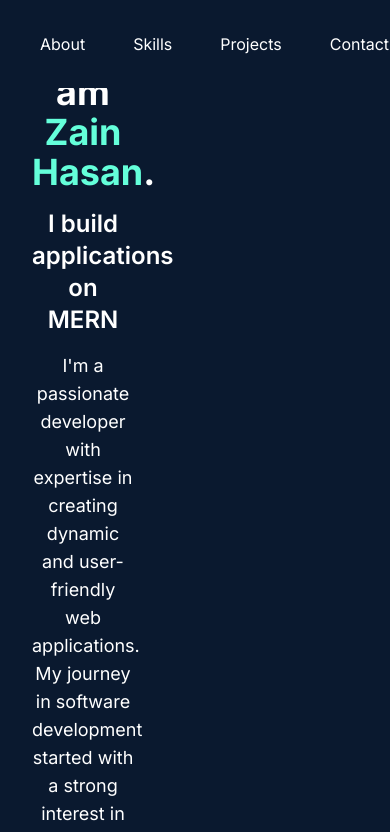
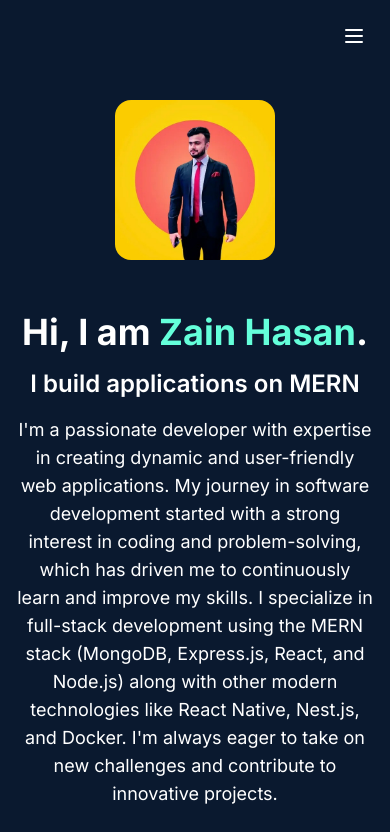
Before and after one commit to ZainHasan97-Razi/profile, a Next.js app: page / in a window 390 px wide. Shown: the top 832 px of the page. Built offline with nearby package versions, Linux system fonts and the light colour scheme.

Commit message:
style updation

```diff
--- a/app/components/bubble.js
+++ b/app/components/bubble.js
@@ -6,6 +6,10 @@ const Canvas = ({ particlesCount, data }) => {
     width: window.innerWidth - 64,
     height: window.innerHeight / 2 - 64,
   });
+
+  const isMobileView = React.useMemo(() => {
+    return window.innerWidth < 768;
+  }, []);
 
   useEffect(() => {
     const handleResize = () => {
@@ -23,7 +27,7 @@ const Canvas = ({ particlesCount, data }) => {
     const canvas = canvasRef.current;
     const context = canvas.getContext("2d");
 
-    const particleSize = 80;
+    const particleSize = isMobileView ? 50 : 80;
     const radius = particleSize / 2;
 
     const particles = data.map((skill) => {
--- a/app/components/header.js
+++ b/app/components/header.js
@@ -1,8 +1,67 @@
+// "use client";
+// import React, { useState, useEffect } from "react";
+
+// const Header = () => {
+//   const [scrolled, setScrolled] = useState(false);
+
+//   useEffect(() => {
+//     const handleScroll = () => {
+//       setScrolled(window.scrollY > 0);
+//     };
+//     window.addEventListener("scroll", handleScroll);
+//     return () => {
+//       window.removeEventListener("scroll", handleScroll);
+//     };
+//   }, []);
+
+//   return (
+//     <header className={`fixed w-full z-10 transition-colors duration-500 ${scrolled ? "bg-darker" : "bg-dark"}`}>
+//       <div className="container mx-auto flex justify-between items-center p-6">
+//         <div className="text-primary font-bold text-2xl"></div>
+//         <nav>
+//           <ul className="flex space-x-4 text-white">
+//             <li>
+//               <button className="py-2 px-4 hover:text-primary" onClick={() => scrollToSection("introduction")}>
+//                 About
+//               </button>
+//             </li>
+//             <li>
+//               <button className="py-2 px-4 hover:text-primary" onClick={() => scrollToSection("skills")}>
+//                 Skills
+//               </button>
+//             </li>
+//             <li>
+//               <button className="py-2 px-4 hover:text-primary" onClick={() => scrollToSection("projects")}>
+//                 Projects
+//               </button>
+//             </li>
+//             <li>
+//               <button className="py-2 px-4 hover:text-primary" onClick={() => scrollToSection("contact")}>
+//                 Contact
+//               </button>
+//             </li>
+//           </ul>
+//         </nav>
+//       </div>
+//     </header>
+//   );
+// };
+
+// const scrollToSection = (id) => {
+//   const element = document.getElementById(id);
+//   if (element) {
+//     element.scrollIntoView({ behavior: "smooth" });
+//   }
+// };
+
+// export default Header;
+
 "use client";
 import React, { useState, useEffect } from "react";
 
 const Header = () => {
   const [scrolled, setScrolled] = useState(false);
+  const [menuOpen, setMenuOpen] = useState(false);
 
   useEffect(() => {
     const handleScroll = () => {
@@ -18,8 +77,13 @@ const Header = () => {
     <header className={`fixed w-full z-10 transition-colors duration-500 ${scrolled ? "bg-darker" : "bg-dark"}`}>
       <div className="container mx-auto flex justify-between items-center p-6">
         <div className="text-primary font-bold text-2xl"></div>
-        <nav>
-          <ul className="flex space-x-4 text-white">
+        <button className="md:hidden text-white" onClick={() => setMenuOpen(!menuOpen)}>
+          <svg className="w-6 h-6" fill="none" stroke="currentColor" viewBox="0 0 24 24" xmlns="http://www.w3.org/2000/svg">
+            <path strokeLinecap="round" strokeLinejoin="round" strokeWidth="2" d={menuOpen ? "M6 18L18 6M6 6l12 12" : "M4 6h16M4 12h16M4 18h16"}></path>
+          </svg>
+        </button>
+        <nav className={`${menuOpen ? "block" : "hidden"} md:block`}>
+          <ul className="flex flex-col md:flex-row space-y-4 md:space-y-0 md:space-x-4 text-white">
             <li>
               <button className="py-2 px-4 hover:text-primary" onClick={() => scrollToSection("introduction")}>
                 About
--- a/app/components/introduction.js
+++ b/app/components/introduction.js
@@ -1,29 +1,56 @@
+// import React from "react";
+// import "../globals.css";
+
+// const Introduction = () => {
+//   return (
+//     <section id="introduction" className="min-h-[80vh] flex flex-row justify-evenly items-center text-center bg-dark text-white">
+//       {/* bg-gray-700  bg-green-300 */}
+//       <div className="container flex mx-auto items-center justify-center">
+//         <img src="/profile-picture.jpg" className="mt-5 mb-5 rounded-2xl size-80" />
+//       </div>
+//       <div className="container mx-auto p-8 pr-64">
+//         <h1 className="text-4xl md:text-6xl font-bold mb-4">
+//           Hi, I am <span className="text-primary">Zain Hasan</span>.
+//         </h1>
+//         <h2 className="text-2xl md:text-4xl font-semibold mb-4">I build applications on MERN</h2>
+//         <p className="text-lg md:text-xl">
+//           I'm a passionate developer with expertise in creating dynamic and user-friendly web applications. My journey in software development started with a
+//           strong interest in coding and problem-solving, which has driven me to continuously learn and improve my skills. I specialize in full-stack development
+//           using the MERN stack (MongoDB, Express.js, React, and Node.js) along with other modern technologies like React Native, Nest.js, and Docker. I'm always
+//           eager to take on new challenges and contribute to innovative projects.
+//         </p>
+//         {/* <div className="mt-8">
+//           <a href="#contact" className="bg-primary text-dark px-6 py-3 rounded-md shadow-md hover:bg-green-400 transition duration-300">
+//             Get In Touch
+//           </a>
+//         </div> */}
+//       </div>
+//     </section>
+//   );
+// };
+
+// export default Introduction;
+
 import React from "react";
 import "../globals.css";
 
 const Introduction = () => {
   return (
-    <section id="introduction" className="min-h-[80vh] flex flex-row justify-evenly items-center text-center bg-dark text-white">
-      {/* bg-gray-700  bg-green-300 */}
-      <div className="container flex mx-auto items-center justify-center">
-        <img src="/profile-picture.jpg" className="mt-5 mb-5 rounded-2xl size-80" />
+    <section id="introduction" className="min-h-[80vh] flex flex-col md:flex-row justify-evenly items-center text-center bg-dark text-white pt-16 md:pt-20">
+      <div className="flex-1 flex justify-center items-center p-4 md:p-0">
+        <img src="/profile-picture.jpg" className="mt-5 mb-5 rounded-2xl w-40 h-40 md:w-80 md:h-80" />
       </div>
-      <div className="container mx-auto p-8 pr-64">
+      <div className="flex-1 p-4 md:p-8 md:pr-60">
         <h1 className="text-4xl md:text-6xl font-bold mb-4">
           Hi, I am <span className="text-primary">Zain Hasan</span>.
         </h1>
         <h2 className="text-2xl md:text-4xl font-semibold mb-4">I build applications on MERN</h2>
-        <p className="text-lg md:text-xl">
+        <p className="text-lg md:text-xl mb-4">
           I'm a passionate developer with expertise in creating dynamic and user-friendly web applications. My journey in software development started with a
           strong interest in coding and problem-solving, which has driven me to continuously learn and improve my skills. I specialize in full-stack development
           using the MERN stack (MongoDB, Express.js, React, and Node.js) along with other modern technologies like React Native, Nest.js, and Docker. I'm always
           eager to take on new challenges and contribute to innovative projects.
         </p>
-        {/* <div className="mt-8">
-          <a href="#contact" className="bg-primary text-dark px-6 py-3 rounded-md shadow-md hover:bg-green-400 transition duration-300">
-            Get In Touch
-          </a>
-        </div> */}
       </div>
     </section>
   );
```
